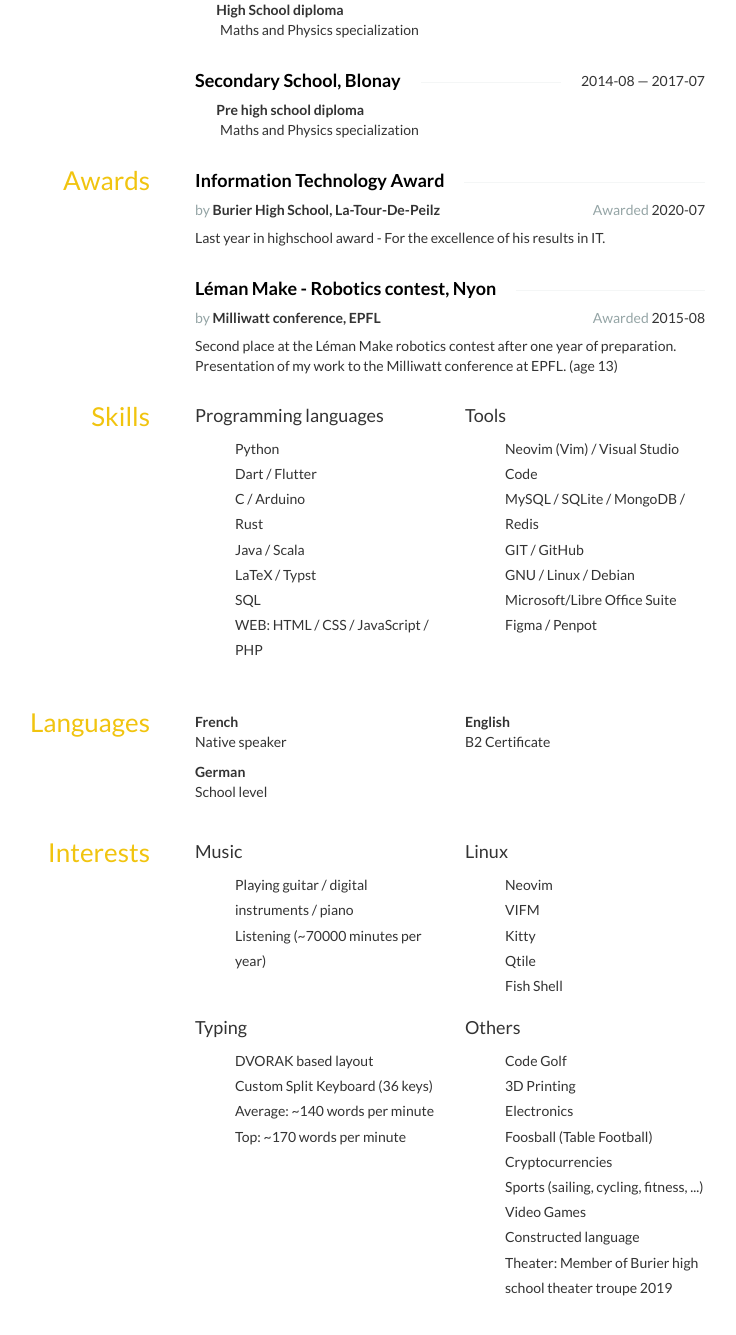
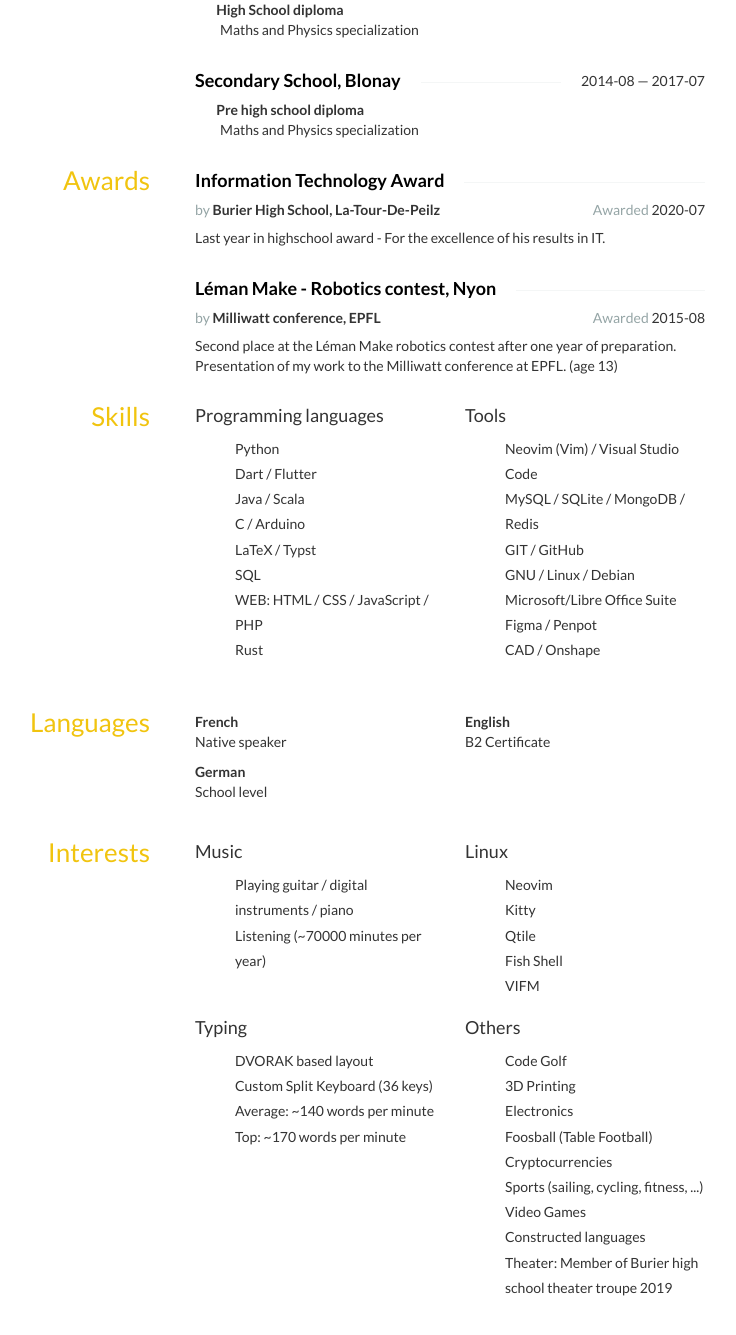
Before and after one commit to gruvw/portfolio, a Jekyll site: the page json_resume.html, which Jekyll copies as it is, in a window 1280 px wide and 1400 px high, scrolled down 2298 px. Shown: the top 1335 px of the window, without its empty margins (280-1016 px from the left). Built offline with Jekyll 4.4.1, drawn with Linux system fonts in a browser that asks for light colours; nearby versions of some CDN libraries; a style sheet for code colours, icons or effects is not loaded.

Commit message:
[ci skip] Built json_resume.html

```diff
--- a/json_resume.html
+++ b/json_resume.html
@@ -539,12 +539,12 @@ h4 span:first-child {
 				<ul class="keywords">
 					<li>Python</li>
 					<li>Dart / Flutter</li>
+					<li>Java / Scala</li>
 					<li>C / Arduino</li>
-					<li>Rust</li>
-					<li>Java / Scala</li>
 					<li>LaTeX / Typst</li>
 					<li>SQL</li>
 					<li>WEB: HTML / CSS / JavaScript / PHP</li>
+					<li>Rust</li>
 				</ul>
 			</div>
 			<div class="col-sm-6">
@@ -558,6 +558,7 @@ h4 span:first-child {
 					<li>GNU / Linux / Debian</li>
 					<li>Microsoft/Libre Office Suite</li>
 					<li>Figma / Penpot</li>
+					<li>CAD / Onshape</li>
 				</ul>
 			</div>
 			</div>
@@ -619,10 +620,10 @@ h4 span:first-child {
 				</div>
 				<ul class="keywords">
 					<li>Neovim</li>
-					<li>VIFM</li>
 					<li>Kitty</li>
 					<li>Qtile</li>
 					<li>Fish Shell</li>
+					<li>VIFM</li>
 				</ul>
 			</div>
 			<div class="col-sm-6">
@@ -648,7 +649,7 @@ h4 span:first-child {
 					<li>Cryptocurrencies</li>
 					<li>Sports (sailing, cycling, fitness, ...)</li>
 					<li>Video Games</li>
-					<li>Constructed language</li>
+					<li>Constructed languages</li>
 					<li>Theater: Member of Burier high school theater troupe 2019</li>
 				</ul>
 			</div>
```
